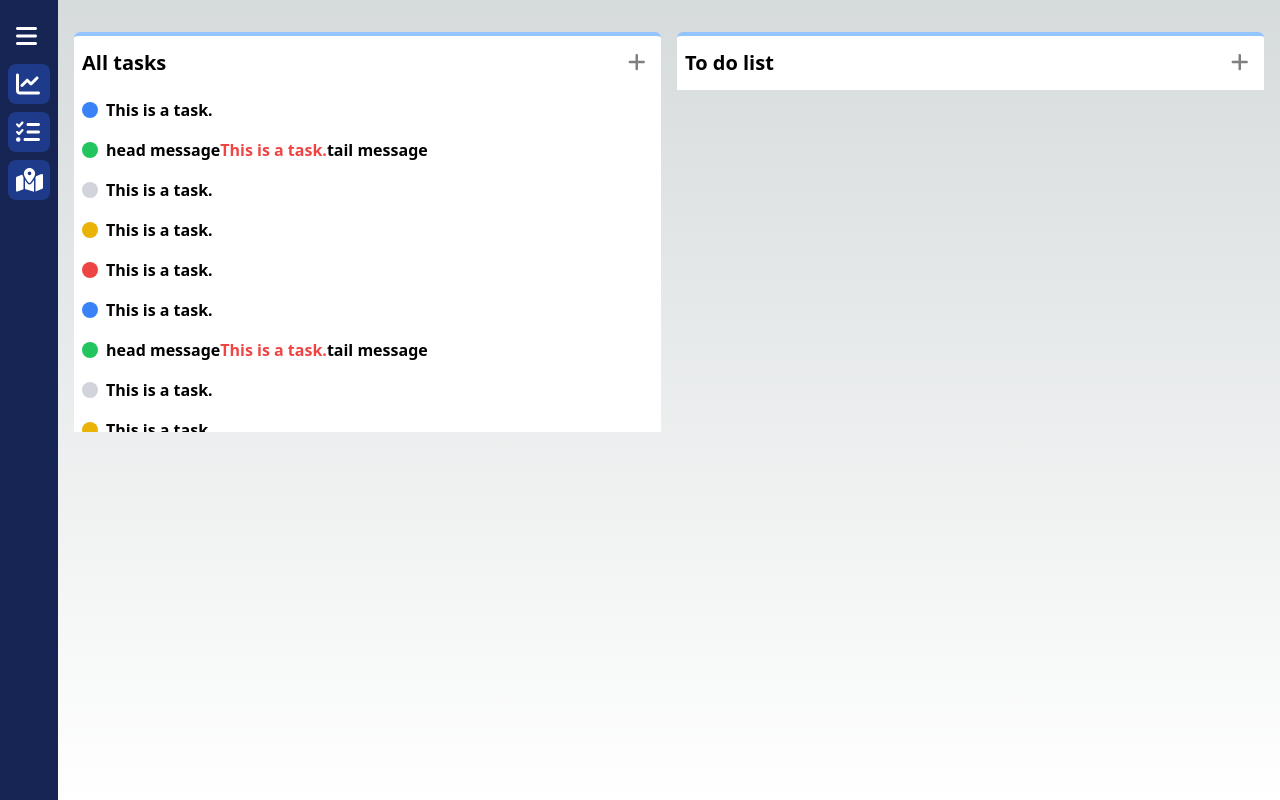
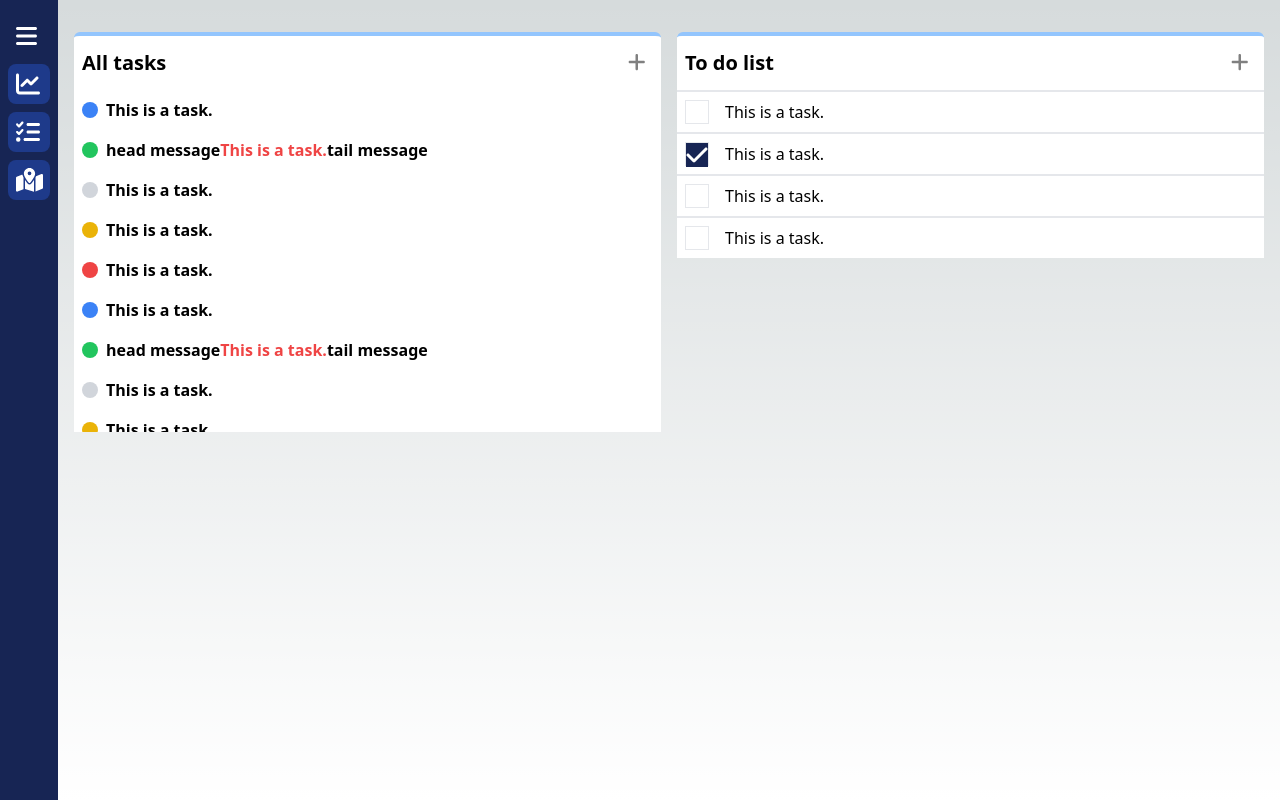
Before and after one commit to sh-oon/LoverMap, a Next.js app: page /to-do in a window 1280 px wide. Built offline with nearby package versions, Linux system fonts and the light colour scheme.

Commit message:
feat / 투두리스트 체크박스 기능 추가

```diff
--- /dev/null
+++ b/src/components/atoms/tasks/Checkbox.tsx
@@ -0,0 +1,28 @@
+'use client';
+
+import React from 'react';
+import { FontAwesomeIcon } from '@fortawesome/react-fontawesome';
+import { generateIconDefinition } from '@/utils/generateIcon';
+
+type CheckboxProps = {
+  id: string;
+  checked: boolean;
+};
+
+const Checkbox = ({ id, checked }: CheckboxProps) => {
+  return (
+    <div className={'border w-6 h-6'}>
+      {checked && (
+        <FontAwesomeIcon
+          className={'w-full h-full bg-blue-950'}
+          size={'xl'}
+          color={'white'}
+          icon={generateIconDefinition('check')}
+        />
+      )}
+      {checked}
+    </div>
+  );
+};
+
+export default Checkbox;
--- /dev/null
+++ b/src/components/molecules/tasks/TodoListItem.tsx
@@ -0,0 +1,34 @@
+'use client';
+
+import React from 'react';
+import Checkbox from '@/components/atoms/tasks/Checkbox';
+
+type TodoListItemProps = {
+  id: number;
+  checked: boolean;
+  content: string;
+  important?: boolean;
+  setChecked: () => void;
+};
+
+const TodoListItem = ({
+  id,
+  checked,
+  setChecked,
+  content,
+  important,
+}: TodoListItemProps) => {
+  return (
+    <div
+      onClick={() => {
+        setChecked();
+      }}
+      className={'flex gap-4 p-2 items-center border-t-2'}
+    >
+      <Checkbox id={content} checked={checked} />
+      <span>{content}</span>
+    </div>
+  );
+};
+
+export default TodoListItem;
--- a/src/components/organisms/tasks/ListTable.tsx
+++ b/src/components/organisms/tasks/ListTable.tsx
@@ -5,6 +5,7 @@ import { TTask, TTodoList } from '@/types/task';
 import { FontAwesomeIcon } from '@fortawesome/react-fontawesome';
 import { generateIconDefinition } from '@/utils/generateIcon';
 import TaskListItem from '@/components/molecules/tasks/TaskListItem';
+import TodoListItem from '@/components/molecules/tasks/TodoListItem';
 
 type ListTableProps = {
   tasks: TTask[] | TTodoList[];
@@ -14,14 +15,14 @@ type ListTableProps = {
 };
 
 const ListTable = ({ tasks, title, itemType, ...props }: ListTableProps) => {
-  const [taskList, setTaskList] = useState<TTask[] | TTodoList[]>(tasks);
+  const [itemList, setItemList] = useState<(TTask | TTodoList)[]>(tasks);
 
   function isTask(item: TTask | TTodoList): item is TTask {
     return 'status' in item;
   }
 
   function isTodoList(item: TTask | TTodoList): item is TTodoList {
-    return 'todo-list-specific-property' in item;
+    return 'checked' in item;
   }
 
   return (
@@ -48,18 +49,38 @@ const ListTable = ({ tasks, title, itemType, ...props }: ListTableProps) => {
         </div>
 
         <div>
-          {taskList.map((task: TTask | TTodoList, index) => (
+          {itemList.map((item: TTask | TTodoList, index) => (
             <React.Fragment key={index}>
-              {isTask(task) && (
+              {isTask(item) && (
                 <TaskListItem
                   key={index}
-                  status={task.status}
+                  status={item.status}
                   empty={false}
                   size={'md'}
-                  head={task.head}
-                  content={task.content}
-                  tail={task.tail}
-                  emphasize={task.emphasize}
+                  head={item.head}
+                  content={item.content}
+                  tail={item.tail}
+                  emphasize={item.emphasize}
+                />
+              )}
+              {isTodoList(item) && (
+                <TodoListItem
+                  key={index}
+                  id={item.id}
+                  checked={item.checked}
+                  content={item.content}
+                  important={item.important}
+                  setChecked={() => {
+                    if (isTodoList(item)) {
+                      const newItems = itemList.map((i) => {
+                        if (i.id === item.id && isTodoList(i)) {
+                          return { ...i, checked: !i.checked };
+                        }
+                        return i;
+                      });
+                      setItemList(newItems);
+                    }
+                  }}
                 />
               )}
             </React.Fragment>
--- a/src/constants/tasks.ts
+++ b/src/constants/tasks.ts
@@ -91,12 +91,14 @@ export const TASKS: TTask[] = [
 
 export const ASSIGN_TASKS: TTodoList[] = [
   {
+    id: 1,
     checked: false,
     content: 'This is a task.',
     createdAt: '2021-01-01 00:00:00',
     updatedAt: '2021-01-01 00:00:00',
   },
   {
+    id: 2,
     checked: true,
     content: 'This is a task.',
     important: true,
@@ -104,11 +106,13 @@ export const ASSIGN_TASKS: TTodoList[] = [
     updatedAt: '2021-01-01 00:00:00',
   },
   {
+    id: 3,
     checked: false,
     content: 'This is a task.',
     createdAt: '2021-01-01 00:00:00',
   },
   {
+    id: 4,
     checked: false,
     content: 'This is a task.',
     createdAt: '2021-01-01 00:00:00',
--- a/src/types/task.d.ts
+++ b/src/types/task.d.ts
@@ -6,6 +6,7 @@ export type TTask = {
   title: string;
   status: TStatus;
   content: string;
+  empty?: boolean;
   head?: string;
   tail?: string;
   emphasize?: boolean;
@@ -14,6 +15,7 @@ export type TTask = {
 };
 
 export type TTodoList = {
+  id: number;
   checked: boolean;
   content: string;
   createdAt: string;
```
